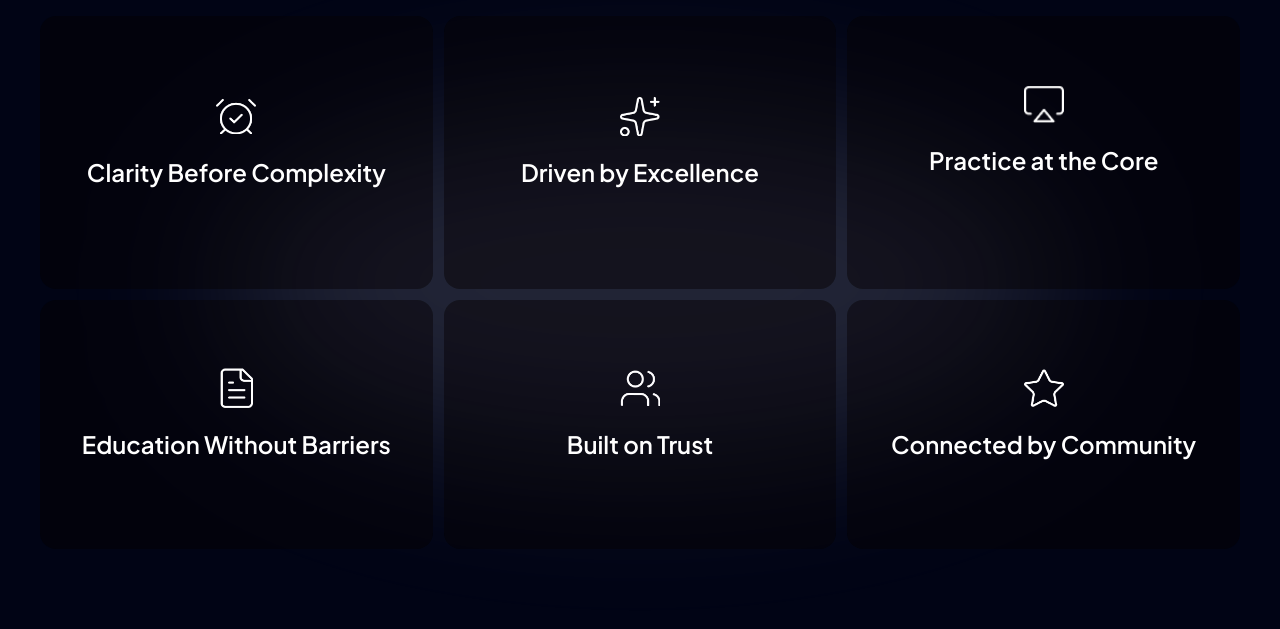
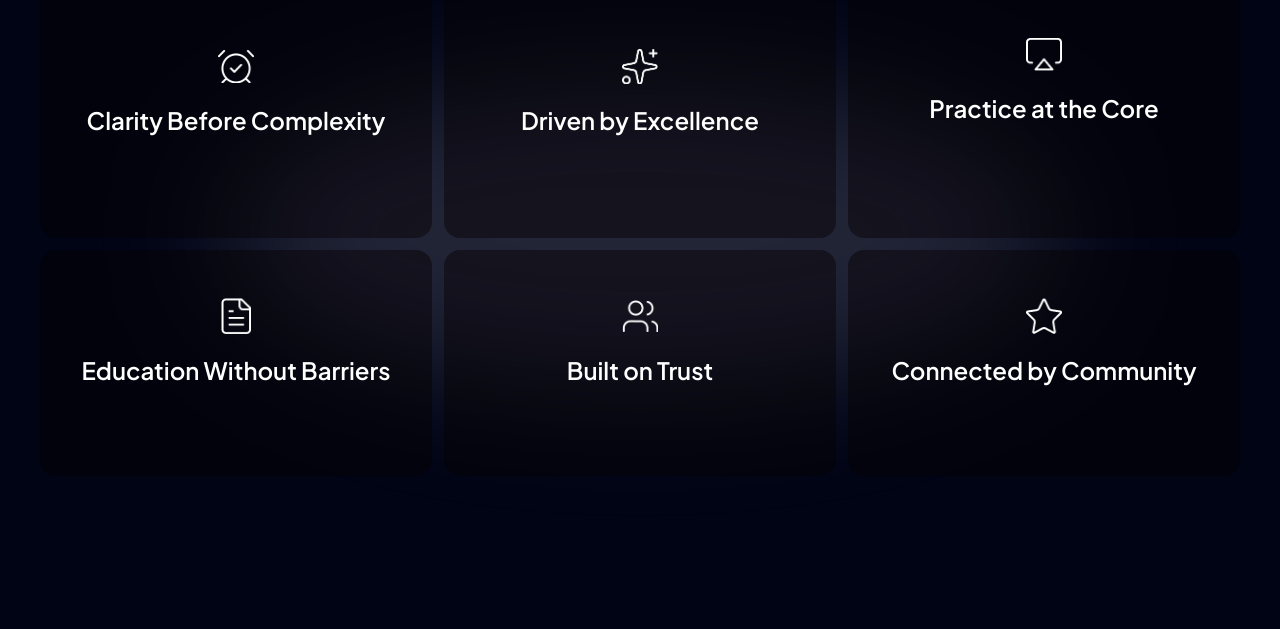
Before and after one commit to dadiharshitha/WhyUsDev, a plain HTML site: page index.html in a window 1280 px wide. Shown: the part 206-835 px from the top of the page. After the commit the page ends 800 px from the top, so only its background shows below. Drawn offline with nearby package versions, Linux system fonts and the light colour scheme.

Commit message:
Update index.html

```diff
--- a/index.html
+++ b/index.html
@@ -9,35 +9,37 @@
 </head>
 <body class="m-0 font-[Segoe_UI] bg-[#010415] text-white overflow-x-hidden">
 
-  <section class="relative text-center py-20 px-5">
+  <section class="relative text-center py-14 px-3 sm:py-16 sm:px-5">
     <!-- pill -->
-    <div class="inline-block px-5 py-2 rounded-full bg-white border border-white/20
+    <div class="inline-block px-4 py-1.5 rounded-full bg-white border border-white/20
                 text-sm font-medium text-black mb-2 backdrop-blur-md">
       <span class="text-pink-600 font-bold">★</span> Why Us
     </div>
     <!-- heading -->
-    <h2 class="text-5xl font-bold mt-2 mb-10">
+    <h2 class="text-3xl sm:text-4xl lg:text-5xl font-bold mt-2 mb-8">
       <span class="bg-gradient-to-r from-[#ff4b5c] to-[#a64bff] bg-clip-text text-transparent">
         The Results
       </span>
       Speak for Themselves
     </h2>
+
     <!-- grid wrapper with glow -->
-    <div class="relative max-w-[1200px] mx-auto grid grid-cols-1 sm:grid-cols-2 lg:grid-cols-3 gap-[11px] z-10">
-      <div class="absolute top-1/2 left-1/2 w-full h-[90%] -translate-x-1/2 -translate-y-1/2
+    <div class="relative max-w-[1200px] mx-auto grid grid-cols-1 sm:grid-cols-2 lg:grid-cols-3 gap-2 sm:gap-3 z-10">
+      <div class="absolute top-1/2 left-1/2 w-full h-[70%] sm:h-[80%] lg:h-[90%] -translate-x-1/2 -translate-y-1/2
                   bg-[radial-gradient(ellipse_at_center,#e4e4f926_50%,rgba(126,143,208,0)_20%)]
-                  blur-[80px] -z-10"></div>
+                  blur-[65px] -z-10"></div>
+
       <!-- Card 1 -->
-      <div class="group relative flex flex-col items-center justify-center gap-2 min-h-[220px] p-5
+      <div class="group relative flex flex-col items-center justify-center gap-2 min-h-[200px] p-3 sm:p-4 w-full
                   text-center rounded-2xl bg-[rgba(5,0,3,0.45)] transition-colors duration-500
                   hover:bg-transparent hover:shadow-none overflow-hidden">
-        <div class="flex items-center justify-center mt-12 mb-1 transition-transform duration-300 group-hover:-translate-y-4">
-          <img src="clock.png" alt="Clarity Icon" class="w-10 h-10 object-contain mx-auto mb-2">
+        <div class="flex items-center justify-center mt-8 mb-1 transition-transform duration-300 group-hover:-translate-y-3">
+          <img src="clock.png" alt="Clarity Icon" class="w-9 h-9 object-contain mx-auto mb-2">
         </div>
-        <div class="font-['Plus_Jakarta_Sans'] text-2xl font-semibold mb-[-11px] z-10 transition-transform duration-300 group-hover:-translate-y-4">
+        <div class="font-['Plus_Jakarta_Sans'] text-lg sm:text-xl lg:text-2xl font-semibold mb-[-6px] z-10 transition-transform duration-300 group-hover:-translate-y-3">
           Clarity Before Complexity
         </div>
-        <div class="opacity-0 translate-y-4 font-['Plus_Jakarta_Sans'] font-extralight text-sm leading-6 max-w-[300px] text-center
+        <div class="opacity-0 translate-y-3 font-['Plus_Jakarta_Sans'] font-extralight text-sm leading-6 max-w-[270px] text-center break-words
             transition-all duration-500 ease-out
             group-hover:opacity-100 group-hover:translate-y-0">
           Our approach ensures you master the fundamentals before facing complex ideas and real-world challenges.
@@ -45,16 +47,16 @@
       </div>
 
       <!-- Card 2 -->
-      <div class="group relative flex flex-col items-center justify-center gap-2 min-h-[220px] p-5
+      <div class="group relative flex flex-col items-center justify-center gap-2 min-h-[200px] p-3 sm:p-4 w-full
                   text-center rounded-2xl bg-[rgba(5,0,3,0.45)] transition-colors duration-500
                   hover:bg-transparent hover:shadow-none overflow-hidden">
-        <div class="flex items-center justify-center mt-12 mb-1 transition-transform duration-300 group-hover:-translate-y-4">
-          <img src="shine.png" alt="Excellence Icon" class="w-10 h-10 object-contain mx-auto mb-2">
+        <div class="flex items-center justify-center mt-8 mb-1 transition-transform duration-300 group-hover:-translate-y-3">
+          <img src="shine.png" alt="Excellence Icon" class="w-9 h-9 object-contain mx-auto mb-2">
         </div>
-        <div class="font-['Plus_Jakarta_Sans'] text-2xl font-semibold mb-[-11px] z-10 transition-transform duration-300 group-hover:-translate-y-4">
+        <div class="font-['Plus_Jakarta_Sans'] text-lg sm:text-xl lg:text-2xl font-semibold mb-[-6px] z-10 transition-transform duration-300 group-hover:-translate-y-3">
           Driven by Excellence
         </div>
-       <div class="opacity-0 translate-y-4 font-['Plus_Jakarta_Sans'] font-extralight text-sm leading-6 max-w-[300px] text-center
+        <div class="opacity-0 translate-y-3 font-['Plus_Jakarta_Sans'] font-extralight text-sm leading-6 max-w-[270px] text-center break-words
             transition-all duration-500 ease-out
             group-hover:opacity-100 group-hover:translate-y-0">
           We provide high-standard educational content, thoughtfully curated and presented by trusted experts.
@@ -62,69 +64,73 @@
       </div>
 
       <!-- Card 3 -->
-      <div class="group relative flex flex-col items-center justify-center gap-2 min-h-[220px] p-5
+      <div class="group relative flex flex-col items-center justify-center gap-2 min-h-[200px] p-3 sm:p-4 w-full
                   text-center rounded-2xl bg-[rgba(5,0,3,0.45)] transition-colors duration-500
                   hover:bg-transparent hover:shadow-none overflow-hidden">
-        <div class="flex items-center justify-center mt-12 mb-1 transition-transform duration-300 group-hover:-translate-y-4">
-          <img src="desktop.png" alt="Practice Icon" class="w-10 h-10 object-contain mx-auto mb-2">
+        <div class="flex items-center justify-center mt-8 mb-1 transition-transform duration-300 group-hover:-translate-y-3">
+          <img src="desktop.png" alt="Practice Icon" class="w-9 h-9 object-contain mx-auto mb-2">
         </div>
-        <div class="font-['Plus_Jakarta_Sans'] text-2xl font-semibold mb-[-11px] z-10 transition-transform duration-300 group-hover:-translate-y-4">
+        <div class="font-['Plus_Jakarta_Sans'] text-lg sm:text-xl lg:text-2xl font-semibold mb-[-6px] z-10 transition-transform duration-300 group-hover:-translate-y-3">
           Practice at the Core
         </div>
-        <div class="opacity-0 translate-y-4 font-['Plus_Jakarta_Sans'] font-extralight text-sm leading-6 max-w-[300px] text-center
+        <div class="opacity-0 translate-y-3 font-['Plus_Jakarta_Sans'] font-extralight text-sm leading-6 max-w-[270px] text-center break-words
             transition-all duration-500 ease-out
             group-hover:opacity-100 group-hover:translate-y-0">
           Every topic is designed with hands on learning, ensuring you can move from understanding concepts to building real solutions.
         </div>
       </div>
 
-       <div class="group relative flex flex-col items-center justify-center gap-2 min-h-[220px] p-5
+      <!-- Card 4 -->
+      <div class="group relative flex flex-col items-center justify-center gap-2 min-h-[200px] p-3 sm:p-4 w-full
                   text-center rounded-2xl bg-[rgba(5,0,3,0.45)] transition-colors duration-500
                   hover:bg-transparent hover:shadow-none overflow-hidden">
-        <div class="flex items-center justify-center mt-12 mb-1 transition-transform duration-300 group-hover:-translate-y-4">
-          <img src="document.png" alt="Practice Icon" class="w-10 h-10 object-contain mx-auto mb-2">
+        <div class="flex items-center justify-center mt-8 mb-1 transition-transform duration-300 group-hover:-translate-y-3">
+          <img src="document.png" alt="Document Icon" class="w-9 h-9 object-contain mx-auto mb-2">
         </div>
-        <div class="font-['Plus_Jakarta_Sans'] text-2xl font-semibold mb-[-11px] z-10 transition-transform duration-300 group-hover:-translate-y-4">
+        <div class="font-['Plus_Jakarta_Sans'] text-lg sm:text-xl lg:text-2xl font-semibold mb-[-6px] z-10 transition-transform duration-300 group-hover:-translate-y-3">
           Education Without Barriers
         </div>
-        <div class="opacity-0 translate-y-4 font-['Plus_Jakarta_Sans'] font-extralight text-sm leading-6 max-w-[300px] text-center
+        <div class="opacity-0 translate-y-3 font-['Plus_Jakarta_Sans'] font-extralight text-sm leading-6 max-w-[270px] text-center break-words
             transition-all duration-500 ease-out
             group-hover:opacity-100 group-hover:translate-y-0">
           We are committed to making knowledge universally accessible, giving every learner the chance to grow without limits.
         </div>
       </div>
 
-       <div class="group relative flex flex-col items-center justify-center gap-2 min-h-[220px] p-5
+      <!-- Card 5 -->
+      <div class="group relative flex flex-col items-center justify-center gap-2 min-h-[200px] p-3 sm:p-4 w-full
                   text-center rounded-2xl bg-[rgba(5,0,3,0.45)] transition-colors duration-500
                   hover:bg-transparent hover:shadow-none overflow-hidden">
-        <div class="flex items-center justify-center mt-12 mb-1 transition-transform duration-300 group-hover:-translate-y-4">
-          <img src="people.png" alt="Practice Icon" class="w-10 h-10 object-contain mx-auto mb-2">
+        <div class="flex items-center justify-center mt-8 mb-1 transition-transform duration-300 group-hover:-translate-y-3">
+          <img src="people.png" alt="Trust Icon" class="w-9 h-9 object-contain mx-auto mb-2">
         </div>
-        <div class="font-['Plus_Jakarta_Sans'] text-2xl font-semibold mb-[-11px] z-10 transition-transform duration-300 group-hover:-translate-y-4">
+        <div class="font-['Plus_Jakarta_Sans'] text-lg sm:text-xl lg:text-2xl font-semibold mb-[-6px] z-10 transition-transform duration-300 group-hover:-translate-y-3">
           Built on Trust
         </div>
-        <div class="opacity-0 translate-y-4 font-['Plus_Jakarta_Sans'] font-extralight text-sm leading-6 max-w-[300px] text-center
+        <div class="opacity-0 translate-y-3 font-['Plus_Jakarta_Sans'] font-extralight text-sm leading-6 max-w-[270px] text-center break-words
             transition-all duration-500 ease-out
             group-hover:opacity-100 group-hover:translate-y-0">
           We uphold honesty and transparency, creating a reliable learning space where every learner can thrive.
         </div>
       </div>
 
-       <div class="group relative flex flex-col items-center justify-center gap-2 min-h-[220px] p-5
+      <!-- Card 6 -->
+      <div class="group relative flex flex-col items-center justify-center gap-2 min-h-[200px] p-3 sm:p-4 w-full
                   text-center rounded-2xl bg-[rgba(5,0,3,0.45)] transition-colors duration-500
                   hover:bg-transparent hover:shadow-none overflow-hidden">
-        <div class="flex items-center justify-center mt-12 mb-1 transition-transform duration-300 group-hover:-translate-y-4">
-          <img src="star.png" alt="Practice Icon" class="w-10 h-10 object-contain mx-auto mb-2">
+        <div class="flex items-center justify-center mt-8 mb-1 transition-transform duration-300 group-hover:-translate-y-3">
+          <img src="star.png" alt="Community Icon" class="w-9 h-9 object-contain mx-auto mb-2">
         </div>
-        <div class="font-['Plus_Jakarta_Sans'] text-2xl font-semibold mb-[-11px] z-10 transition-transform duration-300 group-hover:-translate-y-4">
+        <div class="font-['Plus_Jakarta_Sans'] text-lg sm:text-xl lg:text-2xl font-semibold mb-[-6px] z-10 transition-transform duration-300 group-hover:-translate-y-3">
           Connected by Community
         </div>
-        <div class="opacity-0 translate-y-4 font-['Plus_Jakarta_Sans'] font-extralight text-sm leading-6 max-w-[300px] text-center
+        <div class="opacity-0 translate-y-3 font-['Plus_Jakarta_Sans'] font-extralight text-sm leading-6 max-w-[270px] text-center break-words
             transition-all duration-500 ease-out
             group-hover:opacity-100 group-hover:translate-y-0">
           Beyond courses, we foster a community where curiosity meets connection, and learning becomes a shared journey.
         </div>
       </div>
+
     </div>
   </section>
 </body>
```
